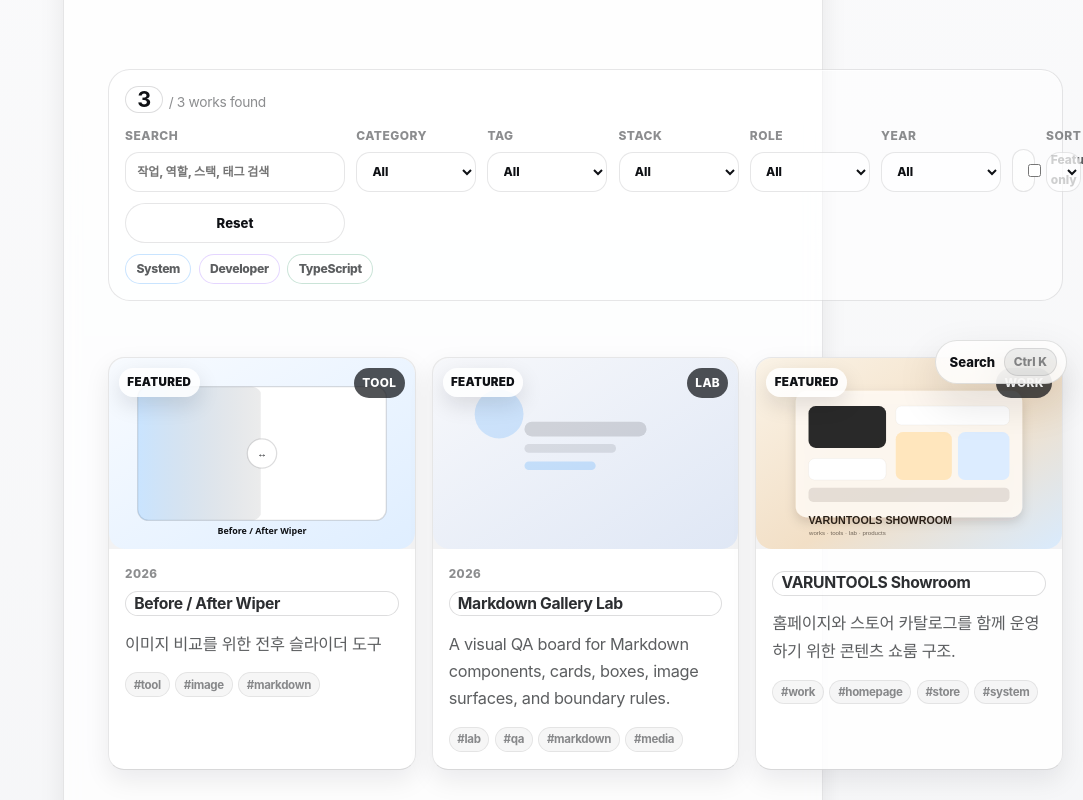
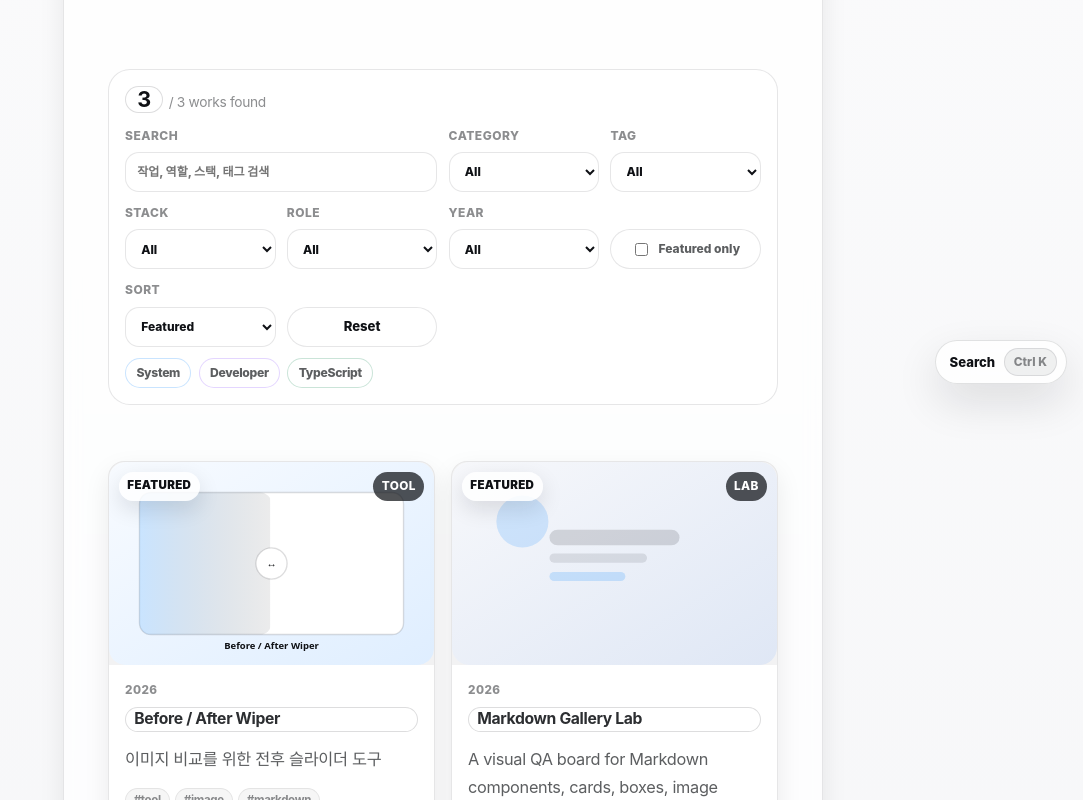
Before and after one commit to earthroon/varuntools, a Vue app: page /works in a window 1280 px wide. Shown: the part 400-1200 px from the top of the page, without its empty margins (197-1280 px from the left). Built offline with nearby package versions, Linux system fonts and the light colour scheme.

Commit message:
fix(works): contain filter panel and card grid overflow

```diff
--- a/src/styles/markdown-works.css
+++ b/src/styles/markdown-works.css
@@ -454,3 +454,84 @@
 .vt-work-empty-state strong {
   color: var(--vt-ink);
 }
+
+/* Commit hotfix - Works index containment and responsive grid repair
+   Keeps the search/filter panel and card grid inside the page column. */
+.vt-works-page,
+.vt-works-search,
+.vt-works-collection,
+.vt-works-collection__grid {
+  box-sizing: border-box;
+  width: 100%;
+  max-width: 100%;
+  min-width: 0;
+}
+
+.vt-works-search {
+  grid-template-columns: repeat(auto-fit, minmax(min(100%, 132px), 1fr));
+  overflow: hidden;
+}
+
+.vt-works-search__summary,
+.vt-works-search__active,
+.vt-works-taxonomy-preview {
+  grid-column: 1 / -1;
+}
+
+.vt-works-search__field,
+.vt-works-search__toggle,
+.vt-works-search__reset {
+  box-sizing: border-box;
+  min-width: 0;
+  max-width: 100%;
+}
+
+.vt-works-search__field--query {
+  min-width: 0;
+  grid-column: span 2;
+}
+
+.vt-works-search input[type='search'],
+.vt-works-search select,
+.vt-works-search__reset {
+  box-sizing: border-box;
+  min-width: 0;
+  max-width: 100%;
+}
+
+.vt-works-search__toggle {
+  justify-content: center;
+  white-space: nowrap;
+}
+
+.vt-works-collection__grid {
+  grid-template-columns: repeat(auto-fit, minmax(min(100%, 220px), 1fr));
+  align-items: stretch;
+}
+
+.vt-works-collection__grid > * {
+  min-width: 0;
+  max-width: 100%;
+}
+
+@media (max-width: 720px) {
+  .vt-works-search {
+    grid-template-columns: repeat(2, minmax(0, 1fr));
+  }
+
+  .vt-works-search__field--query,
+  .vt-works-search__reset {
+    grid-column: 1 / -1;
+  }
+}
+
+@media (max-width: 520px) {
+  .vt-works-search {
+    grid-template-columns: 1fr;
+  }
+
+  .vt-works-search__field--query,
+  .vt-works-search__reset {
+    grid-column: auto;
+  }
+}
```
